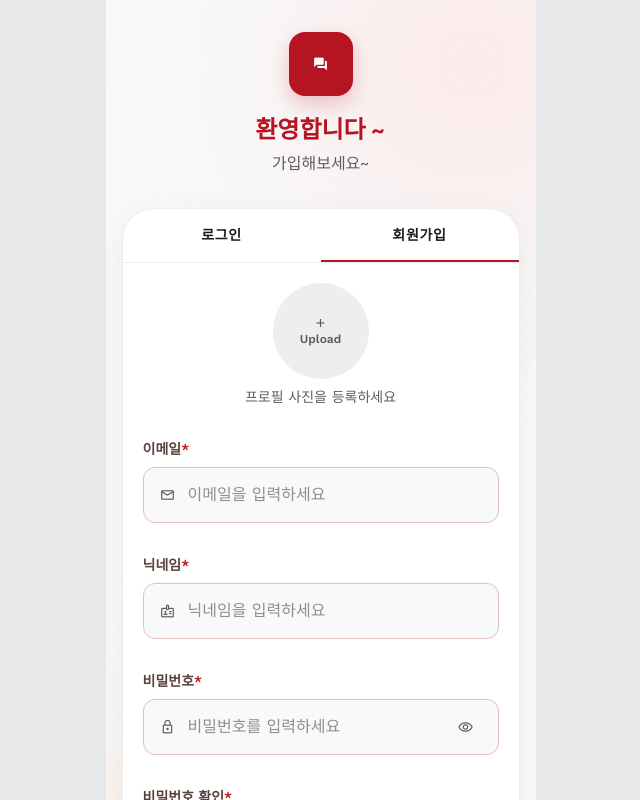
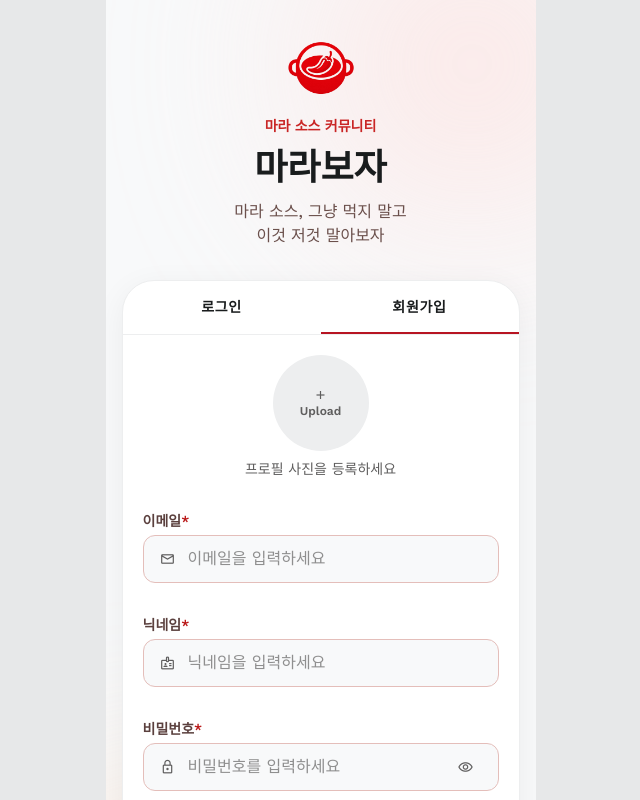
Before and after one commit to 100-hours-a-week/KTB4_Juno_Week10, a React (Vite) app: page /signup in a window 1280 px wide. Shown: the top 800 px of the page, without its empty margins (312-952 px from the left). Built offline with nearby package versions, Linux system fonts and the light colour scheme; no server answers.

Commit message:
feat: 회원가입 및 로그인 페이지 UI 개선

```diff
--- a/src/components/layout/AuthCard.jsx
+++ b/src/components/layout/AuthCard.jsx
@@ -1,34 +1,28 @@
 import { NavLink } from "react-router-dom";
 import { ROUTES } from "@/constants/routes";
-import Icon from "@/components/common/Icon";
 
 const AuthCard = ({ activeTab, children }) => {
-  const isLogin = activeTab === "login";
-
   return (
     <>
       <div className="mb-8 text-center">
-        {isLogin ? (
+        <div className="flex flex-col items-center">
           <img
-            className="mx-auto mb-4 h-16 w-16 rounded-2xl object-cover"
+            className="mb-3 h-[72px] w-[72px] rounded-3xl object-cover"
             src="/favicon.png"
             alt="마라보자"
           />
-        ) : (
-          <div className="mx-auto mb-4 flex h-16 w-16 items-center justify-center rounded-2xl bg-[#b71422] shadow-[0_8px_20px_rgba(183,20,34,0.22)]">
-            <Icon className="text-[40px] text-white" filled>
-              forum
-            </Icon>
-          </div>
-        )}
-        <h1 className="font-['Plus_Jakarta_Sans'] text-2xl font-bold leading-8 text-[#b71422]">
-          {isLogin ? "마라보자" : "환영합니다 ~"}
-        </h1>
-        <p className="mt-2 text-base leading-6 text-[#5f5e5e]">
-          {isLogin
-            ? "마라 소스, 그냥 먹지 말고 이것 저것 마라보자"
-            : "가입해보세요~"}
-        </p>
+          <p className="mb-2 text-sm font-bold leading-5 text-[#c92525]">
+            마라 소스 커뮤니티
+          </p>
+          <h1 className="font-['Plus_Jakarta_Sans'] text-[36px] font-extrabold leading-[44px] tracking-normal text-[#191c1d]">
+            마라보자
+          </h1>
+          <p className="mt-3 max-w-[300px] text-base font-medium leading-6 text-[#6b504c]">
+            마라 소스, 그냥 먹지 말고
+            <br />
+            이것 저것 말아보자
+          </p>
+        </div>
       </div>
 
       <div className="overflow-hidden rounded-[32px] border border-[#edeeef] bg-white shadow-[0_8px_32px_rgba(0,0,0,0.06)]">
--- a/src/features/auth/AuthField.jsx
+++ b/src/features/auth/AuthField.jsx
@@ -6,6 +6,7 @@ const AuthField = ({
   icon,
   id,
   label,
+  labelGapClassName = "mb-2",
   onBlur,
   onChange,
   onToggleVisibility,
@@ -20,12 +21,15 @@ const AuthField = ({
 
   return (
     <div>
-      <label className="mb-2 block text-sm font-semibold text-[#5b403e]" htmlFor={id}>
+      <label
+        className={`${labelGapClassName} block text-sm font-semibold text-[#5b403e]`}
+        htmlFor={id}
+      >
         {label}
         {required && <span className="text-[#ba1a1a]">*</span>}
       </label>
       <div
-        className={`flex h-14 items-center gap-3 rounded-xl border bg-[#f8f9fa] px-4 transition focus-within:border-[#b71422] focus-within:bg-white focus-within:shadow-[0_0_0_1px_#b71422] ${
+        className={`flex h-12 items-center gap-3 rounded-xl border bg-[#f8f9fa] px-4 transition focus-within:border-[#b71422] focus-within:bg-white focus-within:shadow-[0_0_0_1px_#b71422] ${
           errorMessage ? "border-[#ba1a1a]" : "border-[#e4beba]"
         }`}
       >
--- a/src/features/auth/SignupForm.jsx
+++ b/src/features/auth/SignupForm.jsx
@@ -218,6 +218,7 @@ const SignupForm = () => {
       <AuthField
         id="signupEmail"
         label="이메일"
+        labelGapClassName="mb-1"
         icon="mail"
         type="email"
         autoComplete="email"
@@ -231,6 +232,7 @@ const SignupForm = () => {
       <AuthField
         id="signupNickname"
         label="닉네임"
+        labelGapClassName="mb-1"
         icon="badge"
         autoComplete="nickname"
         placeholder="닉네임을 입력하세요"
@@ -243,6 +245,7 @@ const SignupForm = () => {
       <AuthField
         id="signupPassword"
         label="비밀번호"
+        labelGapClassName="mb-1"
         icon="lock"
         type="password"
         autoComplete="new-password"
@@ -258,6 +261,7 @@ const SignupForm = () => {
       <AuthField
         id="signupPasswordConfirm"
         label="비밀번호 확인"
+        labelGapClassName="mb-1"
         icon="check_circle"
         type="password"
         autoComplete="new-password"
```
